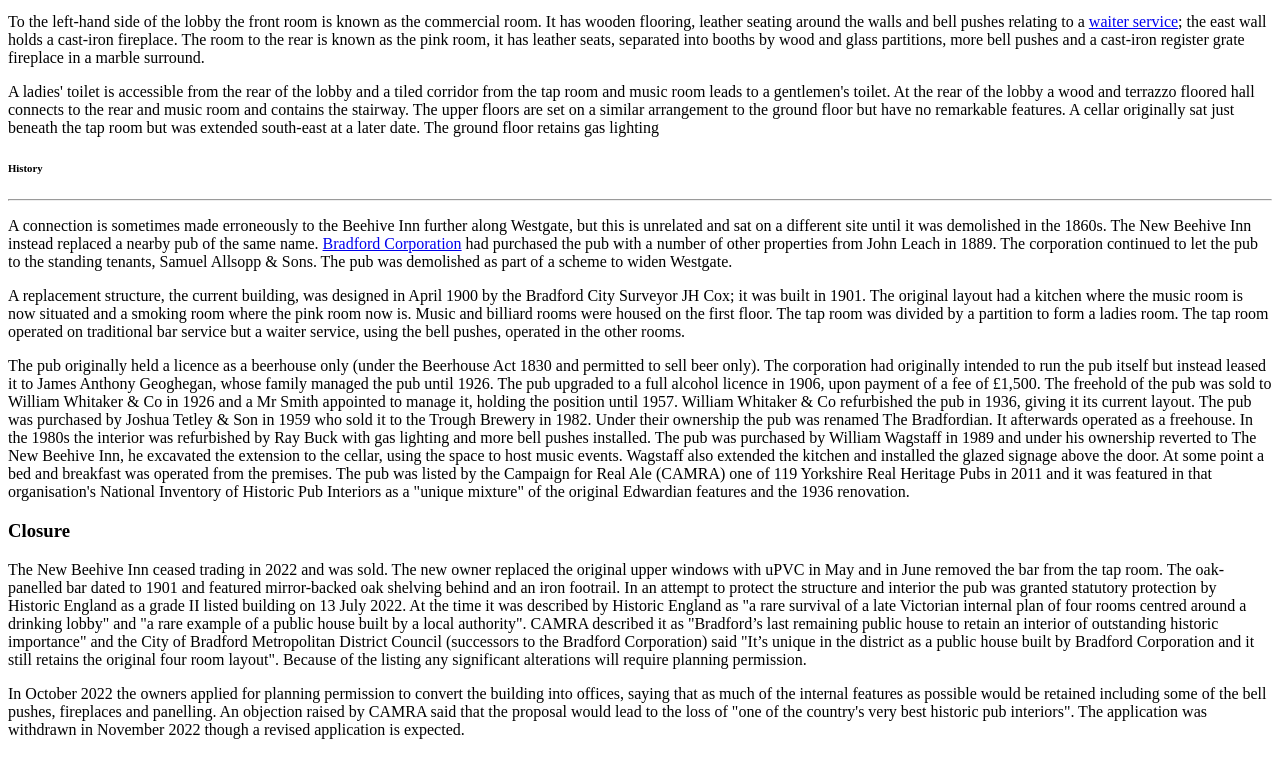
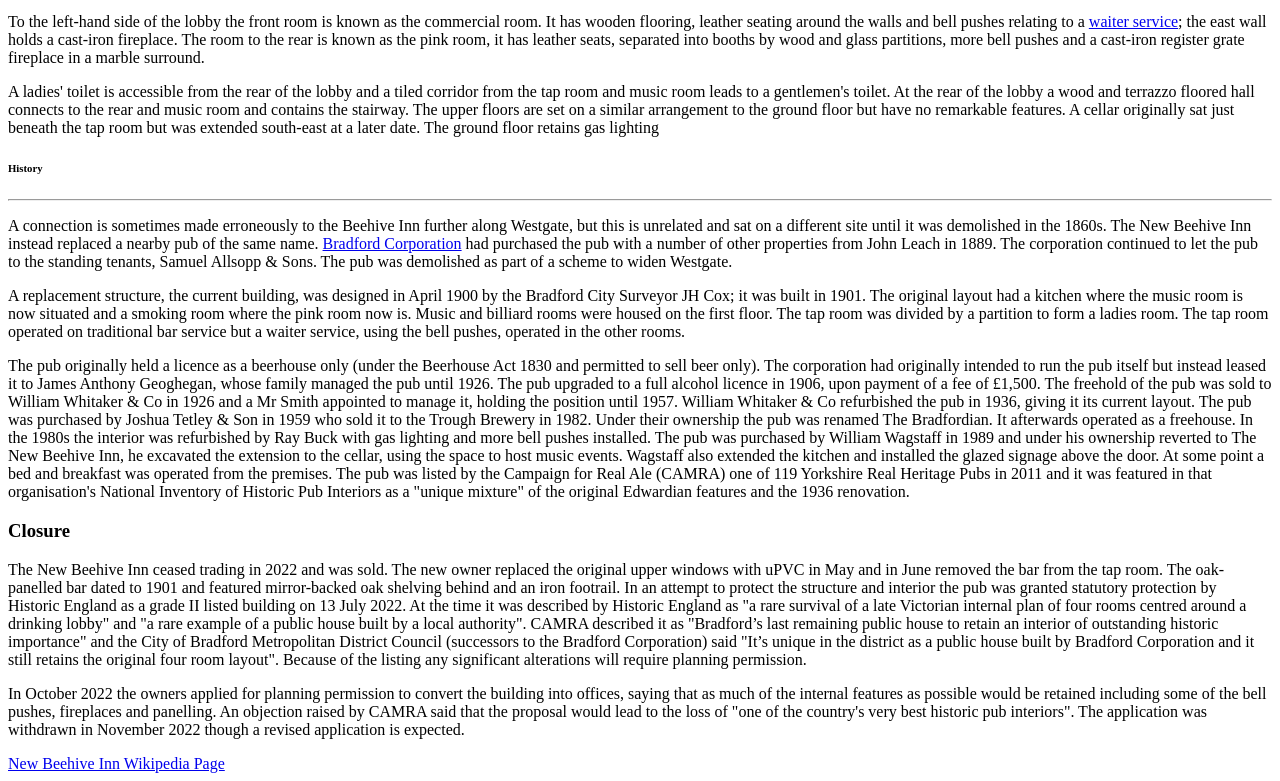
Before and after one commit to elenawingard/elenawingard.github.io, a plain HTML site: page html-midterm/page2.html in a window 1280 px wide. Shown: the part 591-1372 px from the top of the page. Before the commit the page ends 1346 px from the top, so only its background shows below. Drawn offline with Linux system fonts and the light colour scheme.

Commit message:
Update page2.html

```diff
--- a/html-midterm/page2.html
+++ b/html-midterm/page2.html
@@ -117,4 +117,4 @@
     </p>
 </body>
 </html>
-<!--wikipedia page-->
+<a href="https://en.wikipedia.org/wiki/New_Beehive_Inn">New Beehive Inn Wikipedia Page</a>
```
